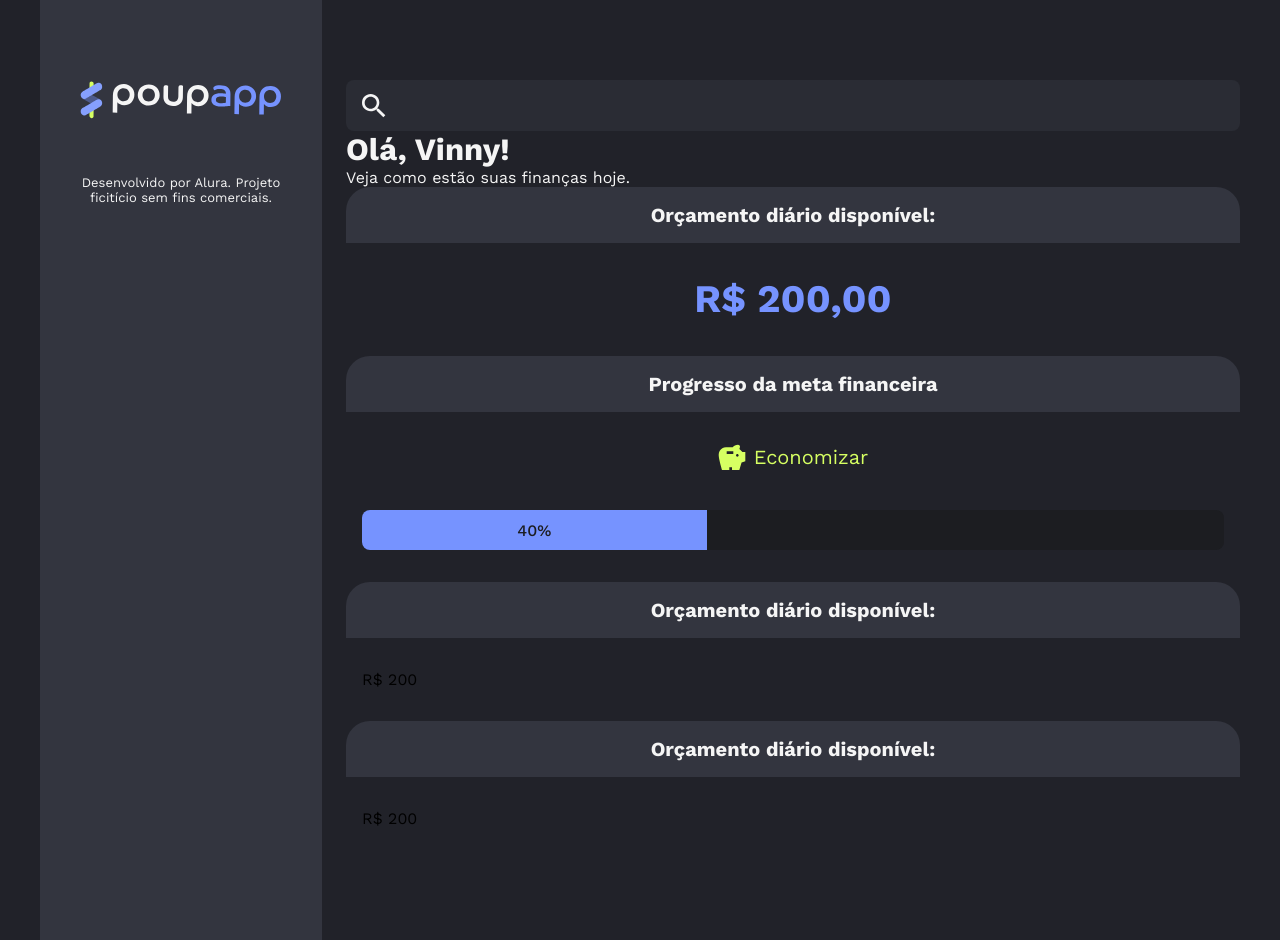
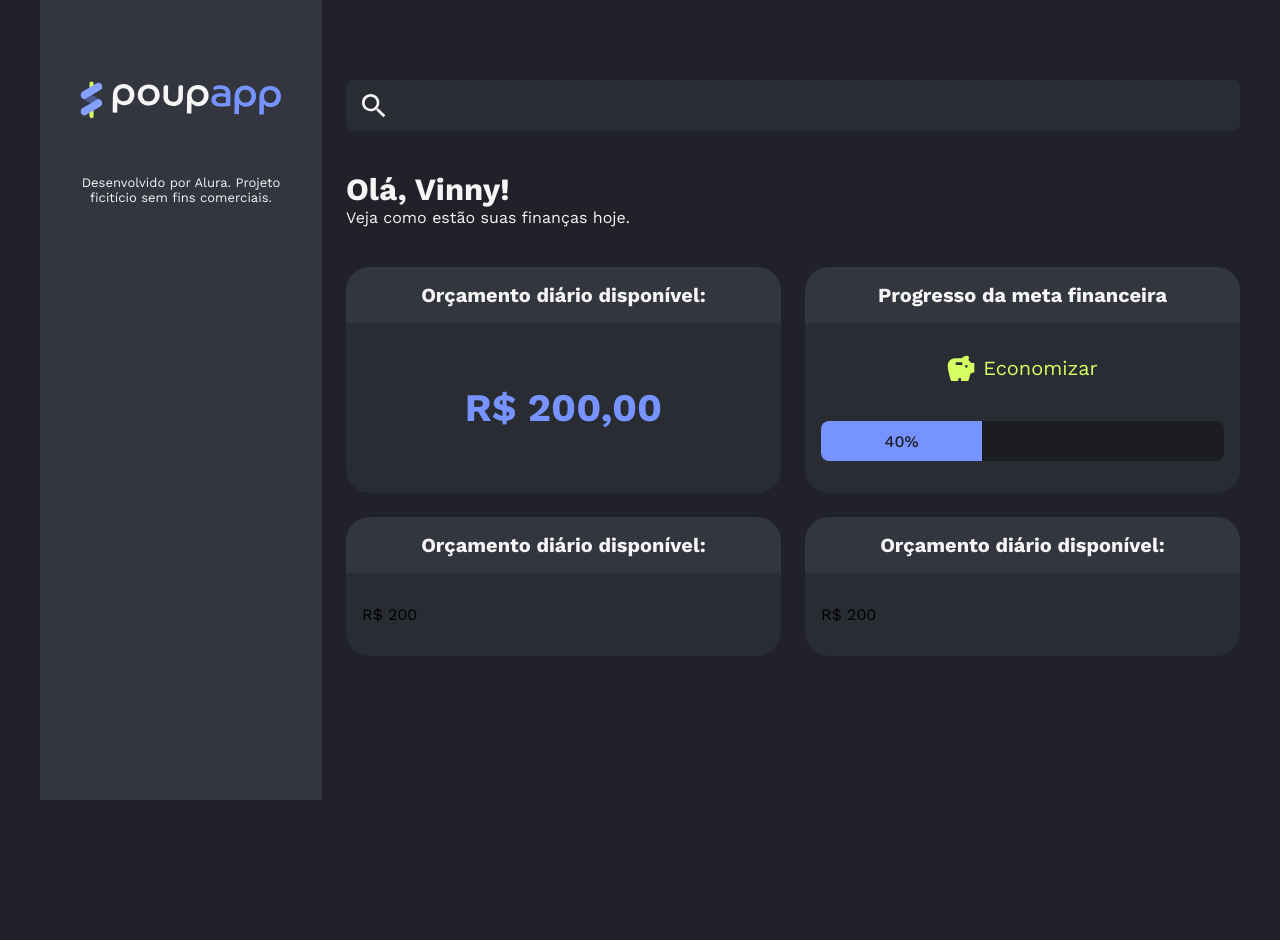
Before and after one commit to Arthur-018/React-Estudo, a React (Vite) app in the folder React utilizando CSS Modules e Tailwind para estilização de componentes/: page / in a window 1280 px wide. After the commit the page ends 800 px from the top, so only its background shows below. Built offline with nearby package versions, Linux system fonts and the light colour scheme.

Commit message:
13 aula React utilizando CSS Modules e Tailwind

```diff
--- a/React utilizando CSS Modules e Tailwind para estilização de componentes/src/App.jsx
+++ b/React utilizando CSS Modules e Tailwind para estilização de componentes/src/App.jsx
@@ -8,12 +8,15 @@ import Card from './components/Card'
 import { DailyBudget } from './components/DailyBudget'
 import { SavingStatus } from './components/SavingsStatus'
 
+import styles from './app.module.css'
+
 function App() {
 
   return (
     <Container>
       <Aside />
       <Main>
+        <div className={styles.container}>
         <Searchinput />
         <div>
           <Typography variant="h1">
@@ -23,7 +26,7 @@ function App() {
             Veja como estão suas finanças hoje.
           </Typography>
         </div>
-        <section>
+        <section className={styles.grid}>
           <Card>
             <Card.Header>
               Orçamento diário disponível:
@@ -57,6 +60,7 @@ function App() {
             </Card.Body>
           </Card>
         </section>
+        </div>
       </Main>
     </Container>
   )
--- /dev/null
+++ b/React utilizando CSS Modules e Tailwind para estilização de componentes/src/app.module.css
@@ -0,0 +1,14 @@
+.container {
+    display: flex;
+    flex-direction: column;
+    gap: 40px;
+}
+
+
+.grid {
+    display: grid;
+    align-items: stretch;
+    gap: 24px;
+    grid-template-columns: repeat(2, 1fr);
+
+}
--- a/React utilizando CSS Modules e Tailwind para estilização de componentes/src/components/Card/card.module.css
+++ b/React utilizando CSS Modules e Tailwind para estilização de componentes/src/components/Card/card.module.css
@@ -1,7 +1,8 @@
 .card {
-    background-color: var(--neutral-background);
-
-
+    background-color: var(--neutral-surface);
+    border-radius: 24px;
+    display: flex;
+    flex-direction: column;
 }
 
 .header {
@@ -18,4 +19,8 @@
 
 .body {
     padding: 32px 16px;
+    flex-grow: 1;
+    display: flex;
+    flex-direction: column;
+    justify-content: center;
 }
```
